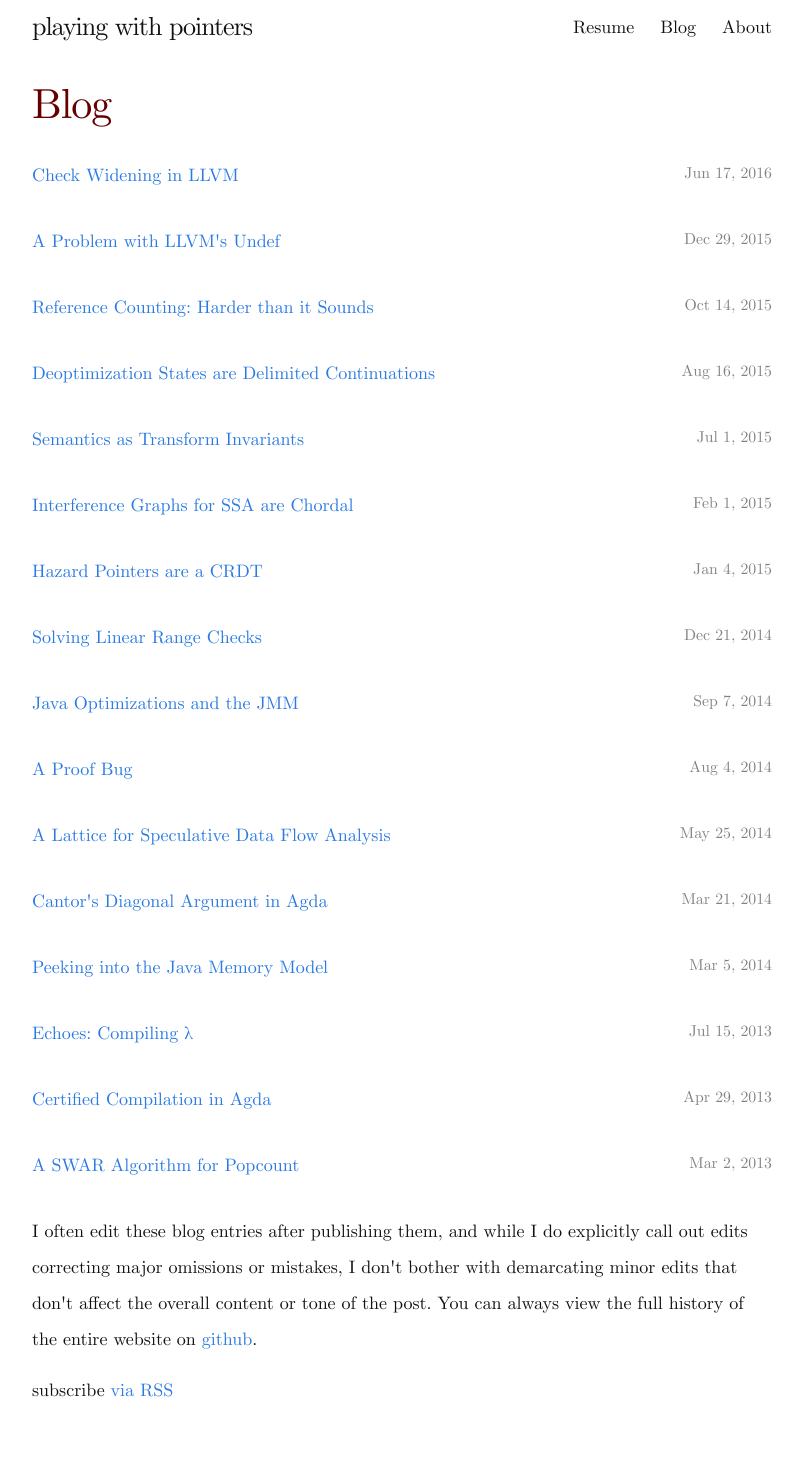
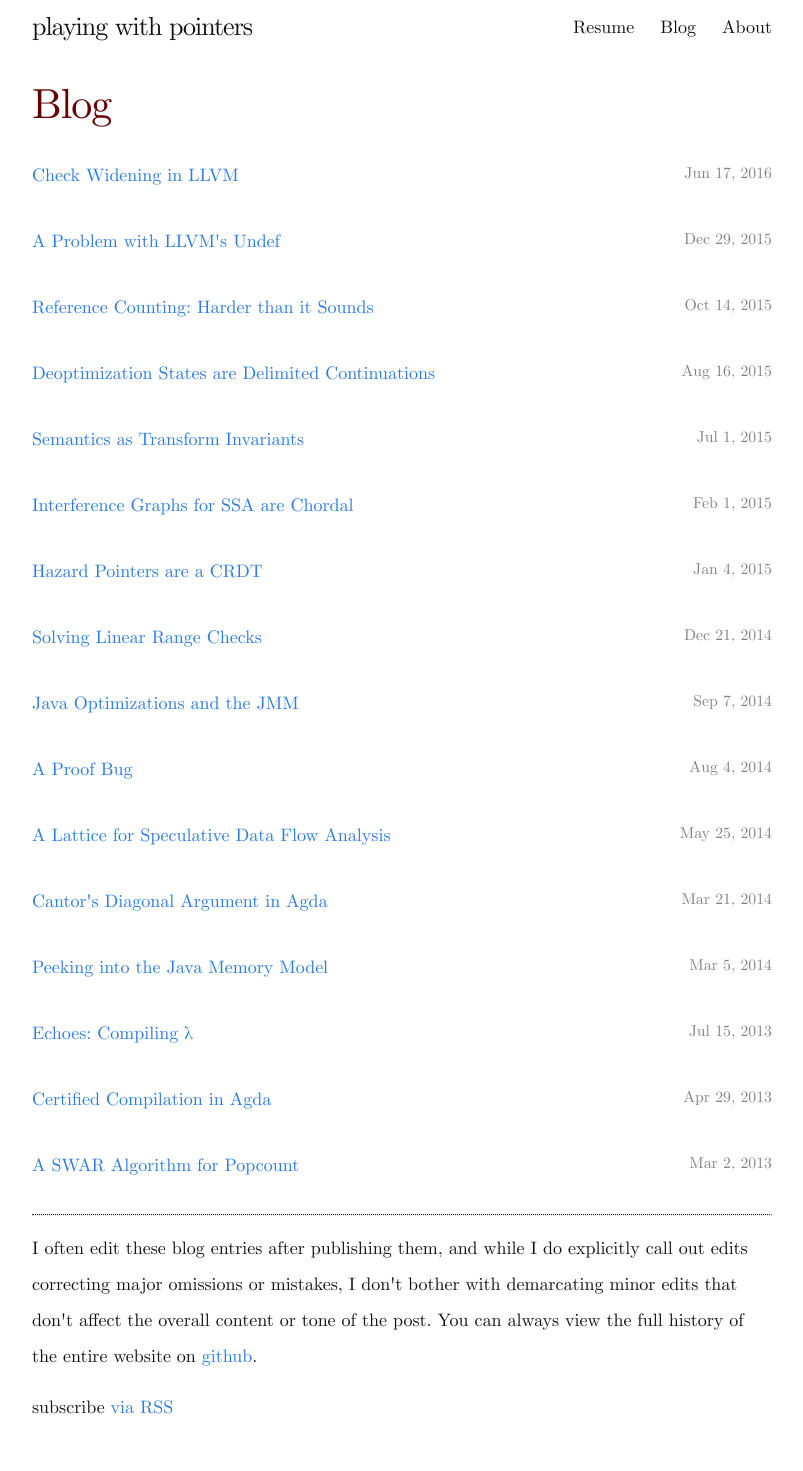
Before and after one commit to sanjoy/playingwithpointers.com, a Jekyll site: the page built from blog.html, in a window 1280 px wide. Shown: the whole page, without its empty margins (238-1041 px from the left). Built offline with Jekyll 4.4.1, drawn with Linux system fonts in a browser that asks for light colours.

Commit message:
Minor edits

```diff
--- a/_config.yml
+++ b/_config.yml
@@ -2,7 +2,7 @@
 title: playing with pointers
 email: sanjoy@playingwithpointers.com
 description: > # this means to ignore newlines until "baseurl:"
-  compilers, computer science, math and programming
+  Sanjoy Das, Software Engineer. Blog on compilers, computer science, math, programming, virtual machines.
 baseurl: "" # the subpath of your site, e.g. /blog/
 url: "http://playingwithpointers.com" # the base hostname & protocol for your site
 twitter_username: SCombinator
--- a/blog.html
+++ b/blog.html
@@ -1,10 +1,9 @@
 ---
 layout: default
-title: blog
+title: Blog
 ---
 
 <div class="home">
-
   <header class="post-header">
     <h1 class="post-title">Blog</h1>
   </header>
@@ -21,6 +20,8 @@ title: blog
   </ul>
 
   <p></p>
+  <hr style="border-top: dotted 1px;" />
+  <p></p>
 
   I often edit these blog entries after publishing them, and while I
   do explicitly call out edits correcting major omissions or mistakes,
```
Also changed, not shown: index.md (+1 -1 lines).
